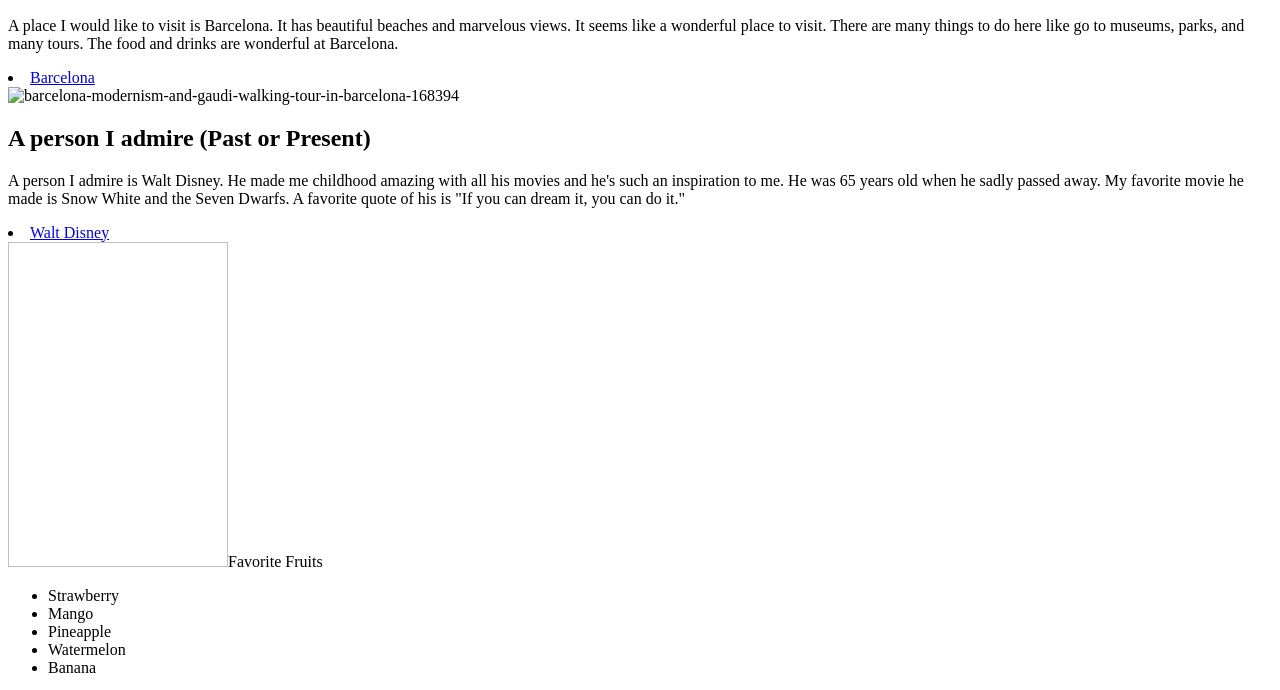
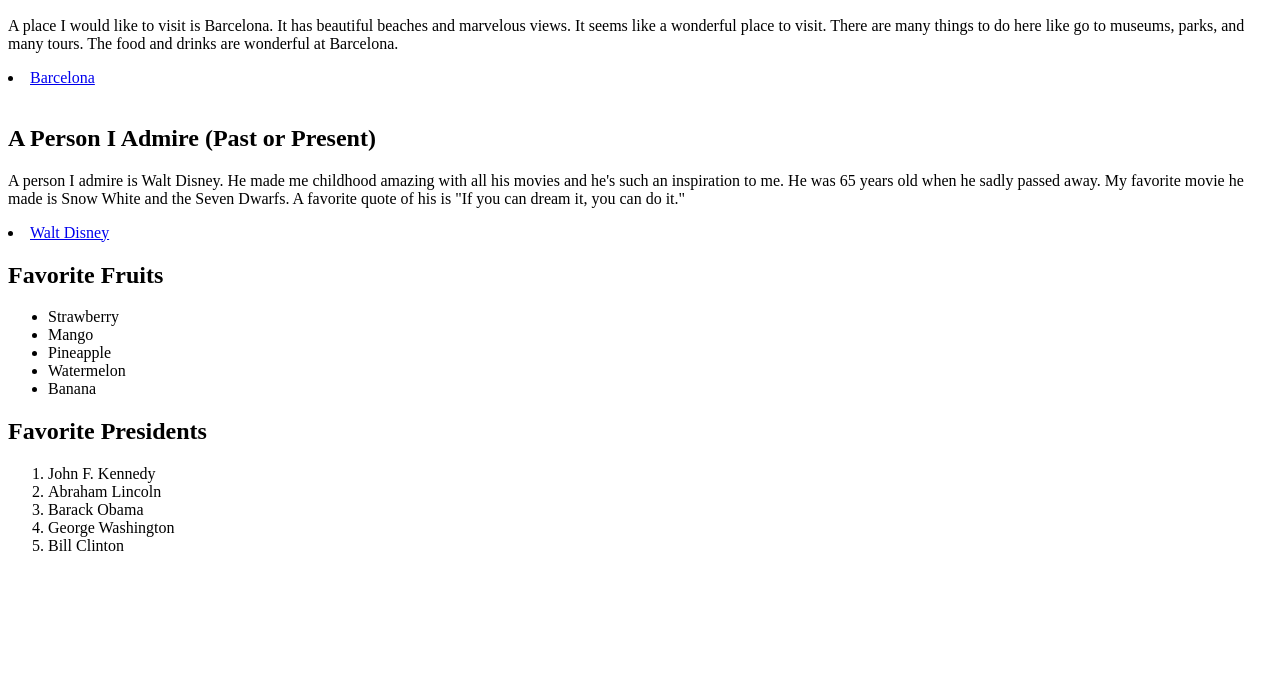
Before and after one commit to okaymelanie/okaymelanie.github.io, a plain HTML site: page project3.html in a window 1280 px wide. Shown: the part 110-800 px from the top of the page. Drawn offline with Linux system fonts and the light colour scheme.

Commit message:
Update project3.html

```diff
--- a/project3.html
+++ b/project3.html
@@ -14,13 +14,11 @@
 
     <p> A place I would like to visit is Barcelona. It has beautiful beaches and marvelous views. It seems like a wonderful place to visit. There are many things to do here like go to museums, parks, and many tours. The food and drinks are wonderful at Barcelona.
      <a href="https://www.tripadvisor.com/Attractions-g187497-Activities-Barcelona_Catalonia.html"><li>Barcelona</li></a>
-     <img src="file://localhost/Users/b4period1/Library/Caches/Cleanup%20At%20Startup/barcelona-modernism-and-gaudi-walking-tour-in-barcelona-168394.jpg" width="360" height="240" alt="barcelona-modernism-and-gaudi-walking-tour-in-barcelona-168394"
       <br>
-  <h2>A person I admire (Past or Present) </h2>
+  <h2>A Person I Admire (Past or Present) </h2>
 
     <p> A person I admire is Walt Disney. He made me childhood amazing with all his movies and he's such an inspiration to me. He was 65 years old when he sadly passed away. My favorite movie he made is Snow White and the Seven Dwarfs. A favorite quote of his is "If you can dream it, you can do it."
      <a href="https://en.wikipedia.org/wiki/Walt_Disney"><li>Walt Disney</li></a>
-     <img =src= "https://www.google.com/search?q=walt+disney&safe=active&hl=en&biw=1328&bih=895&site=webhp&source=lnms&tbm=isch&sa=X&ved=0ahUKEwiw9e-BxPHQAhWKgrwKHbDLBKYQ_AUIBigB#imgrc=bpsvH8r_xxJNaM%3A" width="220" height="325" alt"Walt Disney 1946.JPG"
 
      <h2>Favorite Fruits</h2>
 
```
